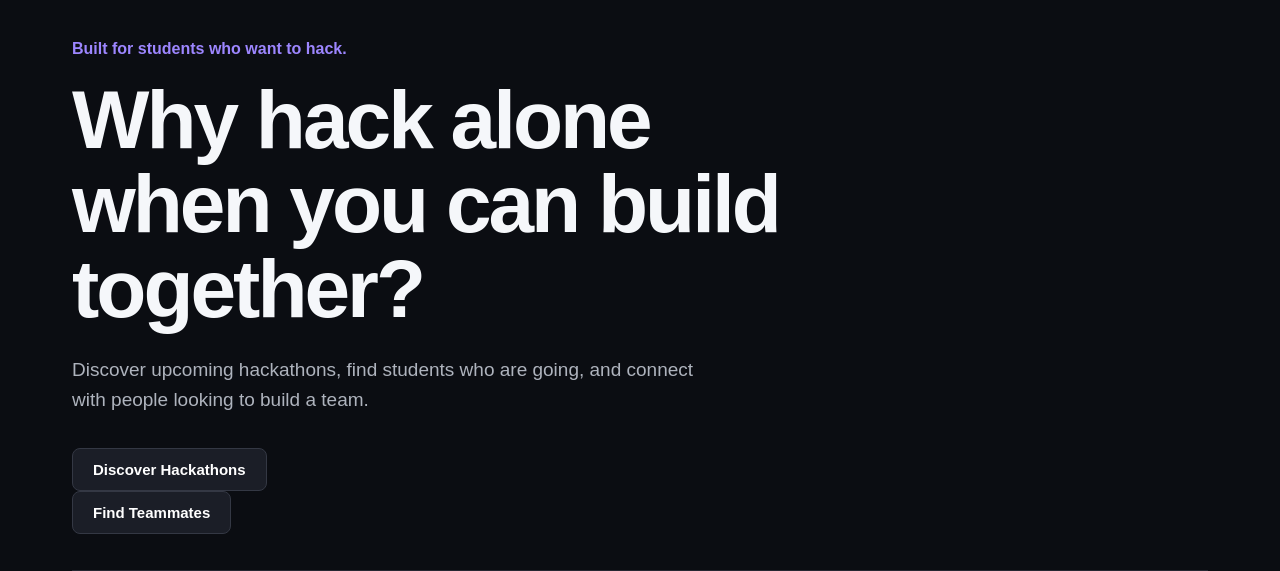
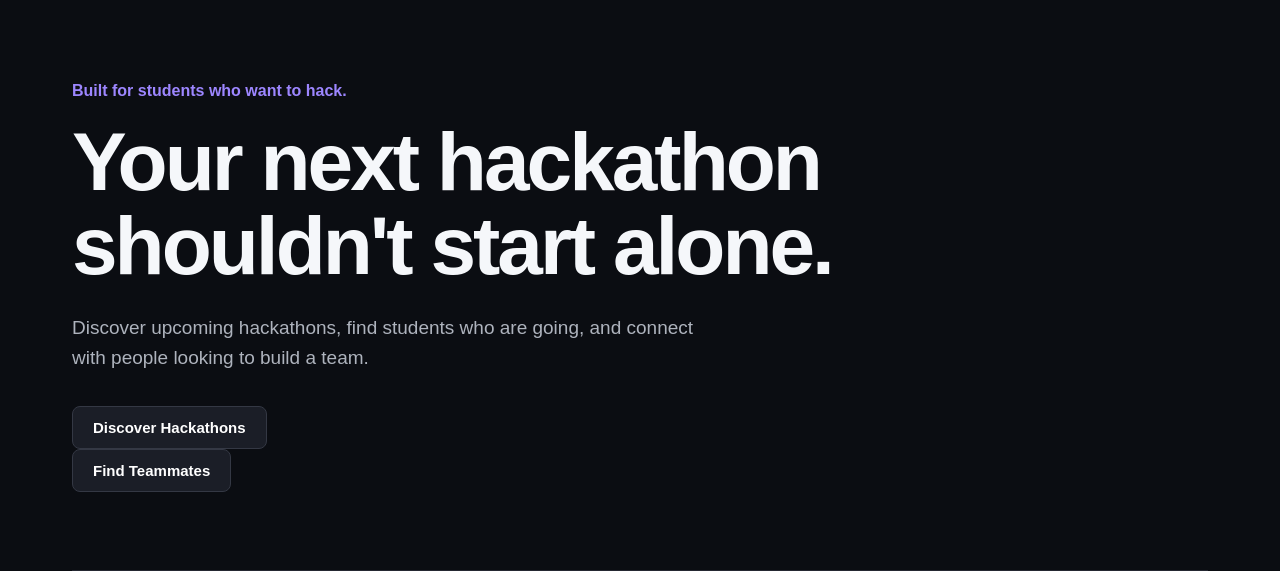
Before and after one commit to mahika-kachhwaha/hACK, a Flask app: page / in a window 1280 px wide. Shown: the part 96-667 px from the top of the page. Run offline with Flask 3, Linux system fonts and the light colour scheme.

```diff
--- a/templates/index.html
+++ b/templates/index.html
@@ -25,8 +25,8 @@
             <p>Built for students who want to hack.</p>
 
             <h1>
-                Why hack alone<br>
-                when you can build together?
+                Your next hackathon<br>
+                shouldn't start alone.
             </h1>
 
             <p>
```
